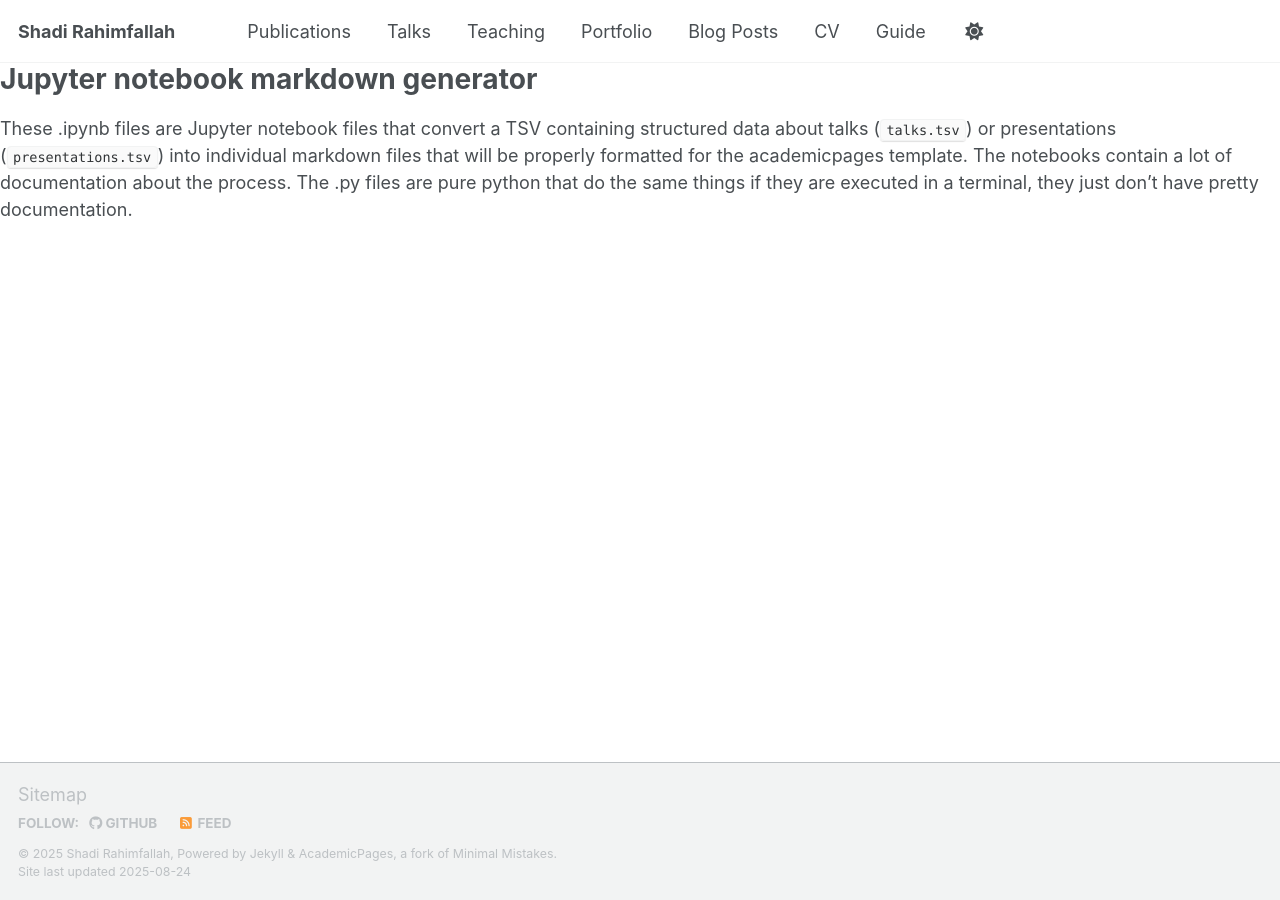
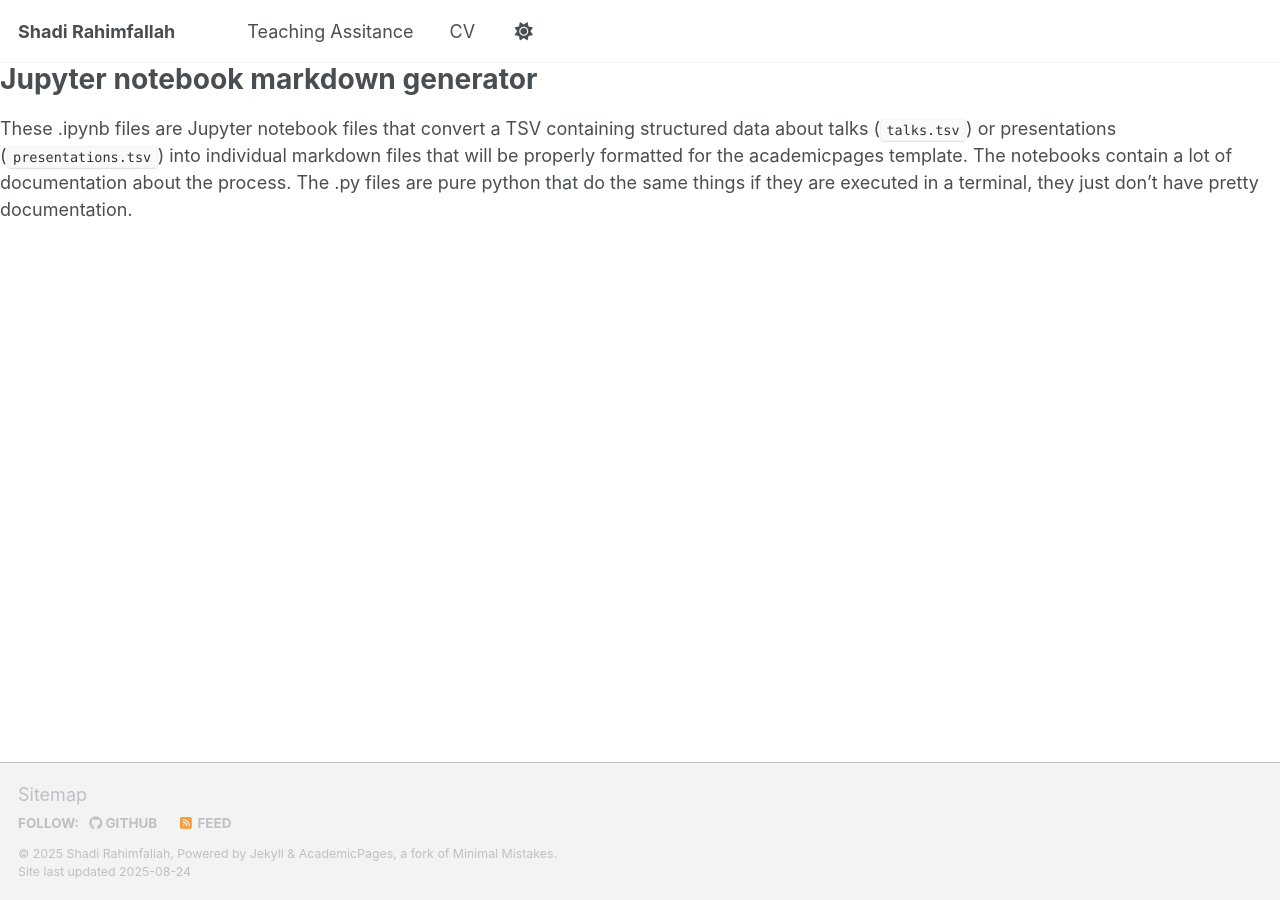
Before and after one commit to ShadiRahimfallah/ShadiRahimfallah.github.io, a Jekyll site: the page built from markdown_generator/readme.md, in a window 1280 px wide. Built offline with Jekyll 4.4.1, drawn with Linux system fonts in a browser that asks for light colours; our own code applies the rules of GitHub Pages for plain Markdown files; a script that is not in the unit is left out; some of the changed lines change nothing that is shown.

Commit message:
Update navigation.yml

```diff
--- a/_data/navigation.yml
+++ b/_data/navigation.yml
@@ -8,20 +8,20 @@
 #      Markdown formatted page while the second is generated using JSON.
 
 main:
-  - title: "Publications"
-    url: /publications/
+ # - title: "Publications"
+  #  url: /publications/
 
-  - title: "Talks"
-    url: /talks/
+  #- title: "Talks"
+  #  url: /talks/
 
-  - title: "Teaching"
+  - title: "Teaching Assitance"
     url: /teaching/
 
-  - title: "Portfolio"
-    url: /portfolio/
+#  - title: "Portfolio"
+  #  url: /portfolio/
 
-  - title: "Blog Posts"
-    url: /year-archive/
+#  - title: "Blog Posts"
+  #  url: /year-archive/
 
   - title: "CV"
     url: /cv/
@@ -29,5 +29,5 @@ main:
   # - title: "CV"
   #   url: /cv-json/
 
-  - title: "Guide"
-    url: /markdown/
+  #- title: "Guide"
+  #  url: /markdown/
```
